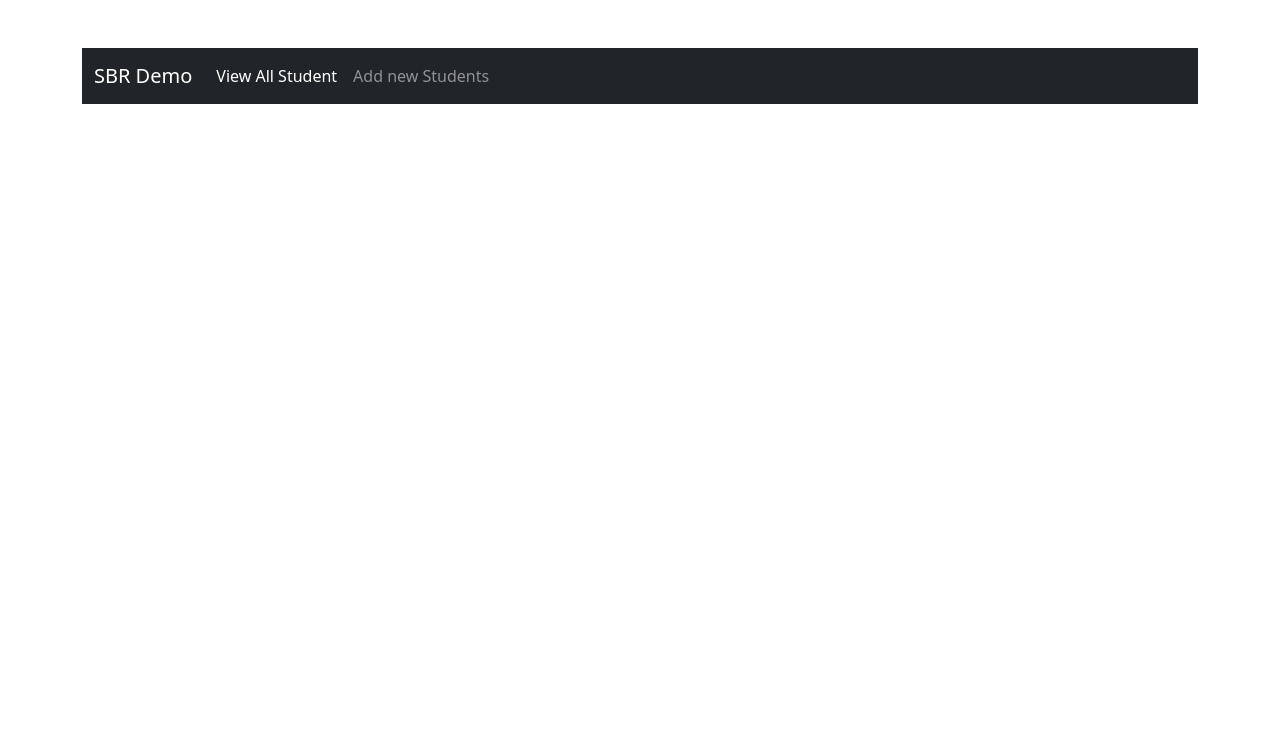
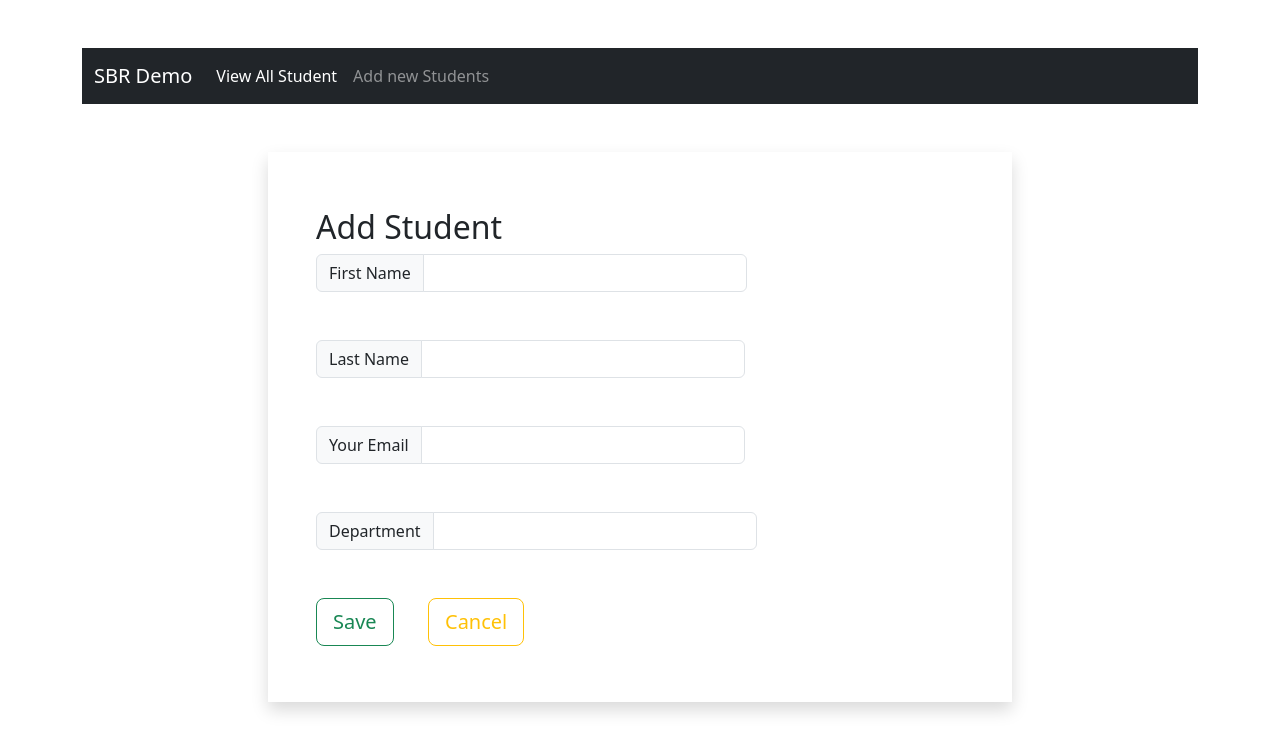
Before and after one commit to Anilraj-Lokku/Spring-Practise, a React (Create React App) app in the folder sbr-client/: page /add-students in a window 1280 px wide. Shown: the top 752 px of the page. Built offline with nearby package versions, Linux system fonts and the light colour scheme; the HTML template or start-up script is replaced by a standard one.

Commit message:
Completed AddStudent Component!

```diff
--- a/sbr-client/src/App.js
+++ b/sbr-client/src/App.js
@@ -2,6 +2,7 @@
 // import "../node_modules/bootstrap/dist/js/bootstrap.min.js";
 import "./App.css";
 import NavBar from "./components/common/NavBar";
+import AddStudent from "./components/student/AddStudent";
 import StudentView from "./components/student/StudentView";
 import Home from "./Home";
 import { BrowserRouter as Router, Routes, Route } from "react-router-dom";
@@ -15,6 +16,7 @@
     <Routes>
      <Route exact path="/" element={<Home />}></Route>
      <Route exact path="/view-students" element={<StudentView />}></Route>
+     <Route exact path="/add-students" element={<AddStudent />}></Route>
     </Routes>
    </Router>
   </main>
--- a/sbr-client/src/components/student/AddStudent.js
+++ b/sbr-client/src/components/student/AddStudent.js
@@ -0,0 +1,113 @@
+import { useState } from "react";
+import { Link, useNavigate } from "react-router-dom";
+import axios from "axios";
+
+const AddStudent = () => {
+ let navigate = useNavigate();
+ const [student, setStudent] = useState({
+  firstName: "",
+  lastName: "",
+  email: "",
+  department: "",
+ });
+ const { firstName, lastName, email, department } = student;
+
+ const handleInputChange = (e) => {
+  setStudent({
+   ...student,
+   [e.target.name]: e.target.value,
+  });
+ };
+ const saveStudent = async (e) => {
+  e.preventDefault();
+  await axios.post("http://localhost:8080/students", student);
+  navigate("/view-students");
+ };
+
+ return (
+  <div className="col-sm-8 py-2 px-5 offset-2 shadow">
+   <h2 className="mt-5"> Add Student</h2>
+   <form onSubmit={(e) => saveStudent(e)}>
+    <div className="input-group mb-5">
+     <label className="input-group-text" htmlFor="fristName">
+      First Name
+     </label>
+     <input
+      className="form-control col-sm-6"
+      type="text"
+      name="firstName"
+      id="firstName"
+      required
+      value={firstName}
+      onChange={(e) => handleInputChange(e)}
+     />
+    </div>
+
+    <div className="input-group mb-5">
+     <label className="input-group-text" htmlFor="lastName">
+      Last Name
+     </label>
+     <input
+      className="form-control col-sm-6"
+      type="text"
+      name="lastName"
+      id="lastName"
+      required
+      value={lastName}
+      onChange={(e) => handleInputChange(e)}
+     />
+    </div>
+
+    <div className="input-group mb-5">
+     <label className="input-group-text" htmlFor="email">
+      Your Email
+     </label>
+     <input
+      className="form-control col-sm-6"
+      type="email"
+      name="email"
+      id="email"
+      required
+      value={email}
+      onChange={(e) => handleInputChange(e)}
+     />
+    </div>
+
+    <div className="input-group mb-5">
+     <label className="input-group-text" htmlFor="department">
+      Department
+     </label>
+     <input
+      className="form-control col-sm-6"
+      type="text"
+      name="department"
+      id="department"
+      required
+      value={department}
+      onChange={(e) => handleInputChange(e)}
+     />
+    </div>
+
+    <div className="row mb-5">
+     <div className="col-sm-2">
+      <button type="submit" className="btn btn-outline-success btn-lg">
+       Save
+      </button>
+     </div>
+
+     <div className="col-sm-2">
+      <Link
+       to={"/view-students"}
+       type="submit"
+       className="btn btn-outline-warning btn-lg"
+      >
+       Cancel
+      </Link>
+     </div>
+    </div>
+   </form>
+  </div>
+ );
+};
+
+export default AddStudent;
--- a/sbr-client/src/components/student/StudentView.js
+++ b/sbr-client/src/components/student/StudentView.js
@@ -18,6 +18,10 @@
    },
   });
   if (result.status === 302) setStudents(result.data);
+ };
+ const handleDelete = async (id) => {
+  await axios.delete(`http://localhost:8080/students/delete/${id}`);
+  loadStudents();
  };
 
  return (
@@ -86,7 +90,10 @@
        </td>
 
        <td className="mx-2">
-        <button className="btn btn-danger btn-sm">
+        <button
+         className="btn btn-danger btn-sm"
+         onClick={() => handleDelete(student.id)}
+        >
          <FaTrashAlt />
         </button>
        </td>
```
